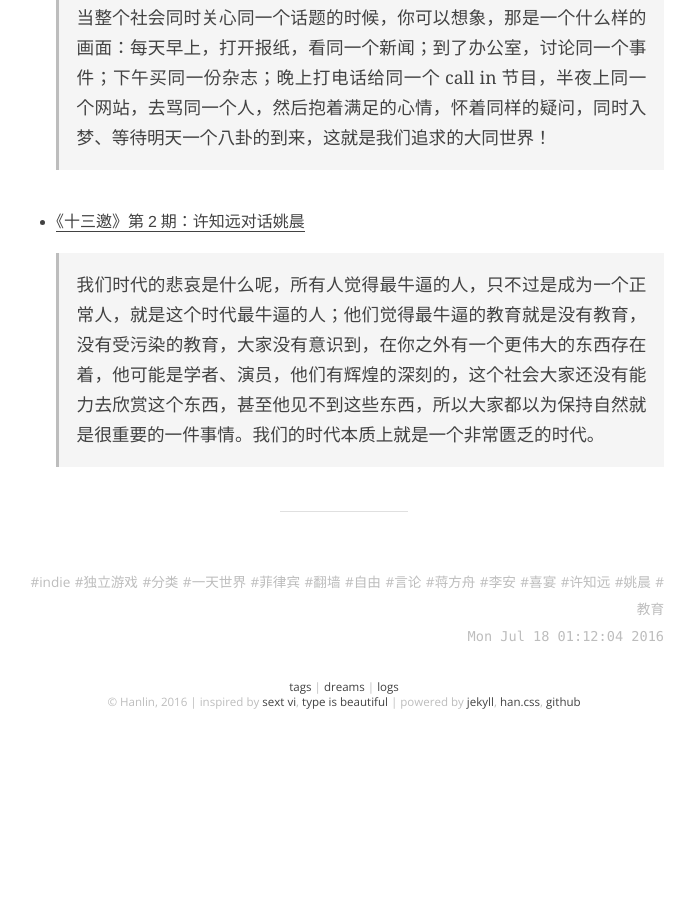
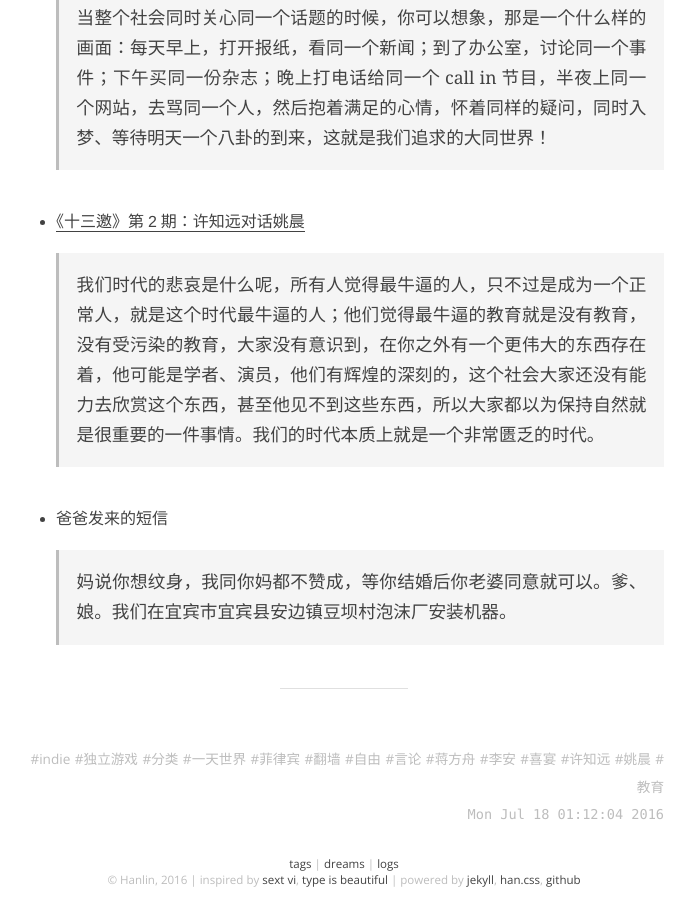
Before and after one commit to onion7878/word, a Jekyll site: the page built from _posts/logs/2016-04-11-29.md, in a window 1280 px wide and 900 px high, scrolled down 1644 px. Shown: the whole window, without its empty margins (296-990 px from the left). Built offline with Jekyll 4.4.1, drawn with Linux system fonts in a browser that asks for light colours; before the commit the page ends 2367 px from its top, so only the background shows below that.

Commit message:
add item

```diff
--- a/_posts/logs/2016-04-11-29.md
+++ b/_posts/logs/2016-04-11-29.md
@@ -47,4 +47,8 @@ tags: [indie, 独立游戏, 分类, 一天世界, 菲律宾, 翻墙, 自由, 言
 
 	> 我们时代的悲哀是什么呢，所有人觉得最牛逼的人，只不过是成为一个正常人，就是这个时代最牛逼的人；他们觉得最牛逼的教育就是没有教育，没有受污染的教育，大家没有意识到，在你之外有一个更伟大的东西存在着，他可能是学者、演员，他们有辉煌的深刻的，这个社会大家还没有能力去欣赏这个东西，甚至他见不到这些东西，所以大家都以为保持自然就是很重要的一件事情。我们的时代本质上就是一个非常匮乏的时代。
 
+- 爸爸发来的短信
+
+	> 妈说你想纹身，我同你妈都不赞成，等你结婚后你老婆同意就可以。爹、娘。我们在宜宾市宜宾县安边镇豆坝村泡沫厂安装机器。
+
 ---
```
